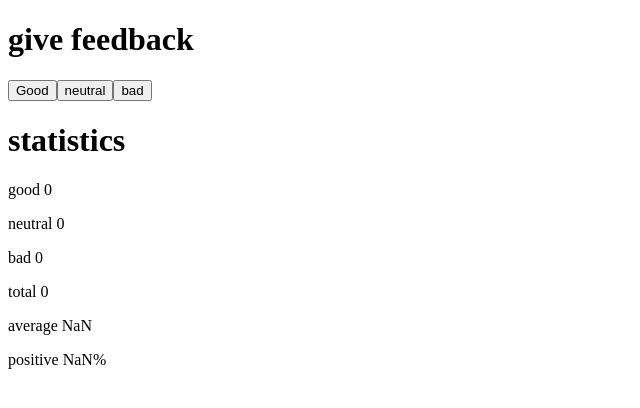
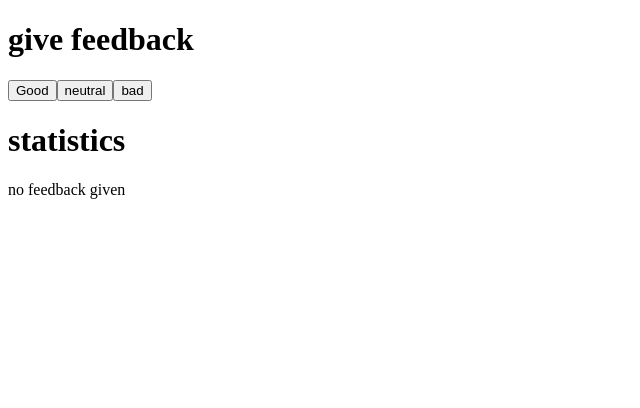
Before and after one commit to Jonah-Hansen/full-stack-open, a React (Create React App) app in the folder part1/unicafe/: page / in a window 1280 px wide. Shown: the top 408 px of the page, without its empty margins (0-640 px from the left). Built offline with nearby package versions, Linux system fonts and the light colour scheme.

Commit message:
exercise 1.9

```diff
--- a/part1/unicafe/src/App.js
+++ b/part1/unicafe/src/App.js
@@ -1,6 +1,14 @@
 import { useState } from 'react'
 
 const Statistics = ({good, neutral, bad, total}) => {
+  if (total === 0) {
+    // if all states are 0, dont do statistics.
+    return (
+      <>
+        <p>no feedback given</p>
+      </>
+    )
+  }
   return (
     <>
       {/* render the value of each state and make some basic calculations */}
```
Lines whose indentation alone changed are shown as unchanged.
